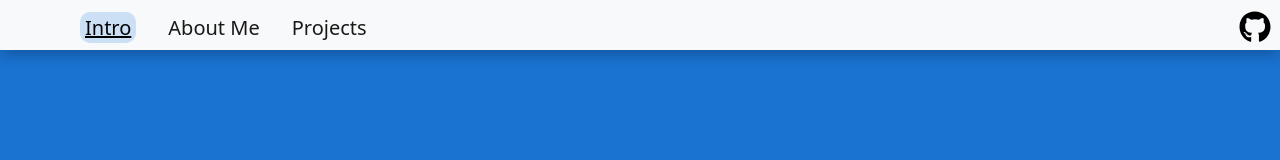
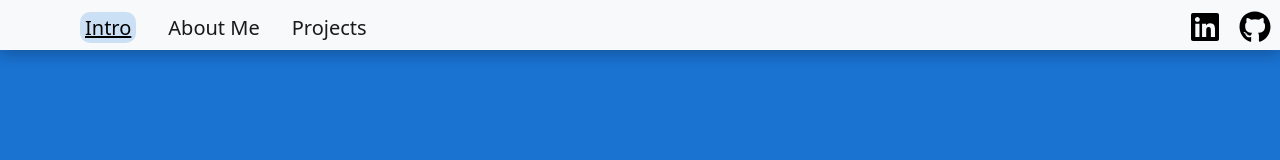
Before and after one commit to eelac/Portfolio, a React (Create React App) app: page / in a window 1280 px wide. Shown: the top 160 px of the page. Built offline with nearby package versions, Linux system fonts and the light colour scheme.

Commit message:
Added LinkedIn icon and redirect

```diff
--- a/src/App.css
+++ b/src/App.css
@@ -4,7 +4,7 @@
   height: 50px;
 }
 
-.GithubIcon {
+.GithubIcon, .LinkedInIcon {
   font-size: 2rem;
   min-width: 50px;
   cursor: pointer;
@@ -35,3 +35,7 @@
   margin: 0 auto;
   padding: 40px;
 }
+
+.form-inline {
+  margin-left: auto;
+}
--- a/src/Components/AboutMe/AboutMe.js
+++ b/src/Components/AboutMe/AboutMe.js
@@ -8,7 +8,7 @@ export default function AboutMe({ id }) {
     <div className="backgroundAbout">
       <div className="section-content" id={id}>
         <h1 className="h1About">About Me</h1>
-        <img src={profile} className="profile" alt="profile"/>
+        <img src={profile} className="profile" alt="profile" />
         <p className="aboutMe">{aboutMeText}</p>
         <hr style={{ height: "2px", color: "black" }} />
         <div className="skills">
--- a/src/Components/Navbar.js
+++ b/src/Components/Navbar.js
@@ -1,7 +1,7 @@
 import React, { Component } from "react";
 import { Link } from "react-scroll";
 import { FontAwesomeIcon } from "@fortawesome/react-fontawesome";
-import { faGithub } from "@fortawesome/free-brands-svg-icons";
+import { faGithub, faLinkedin } from "@fortawesome/free-brands-svg-icons";
 
 export default class Navbar extends Component {
   render() {
@@ -43,6 +43,15 @@ export default class Navbar extends Component {
         </div>
         <div className="form-inline">
           <div
+            onClick={() =>
+              window.open("https://www.linkedin.com/in/eltonlac/", "_blank")
+            }
+          >
+            <FontAwesomeIcon icon={faLinkedin} className="LinkedInIcon" />
+          </div>
+        </div>
+        <div>
+          <div
             onClick={() => window.open("https://github.com/eelac", "_blank")}
           >
             <FontAwesomeIcon icon={faGithub} className="GithubIcon" />
```
